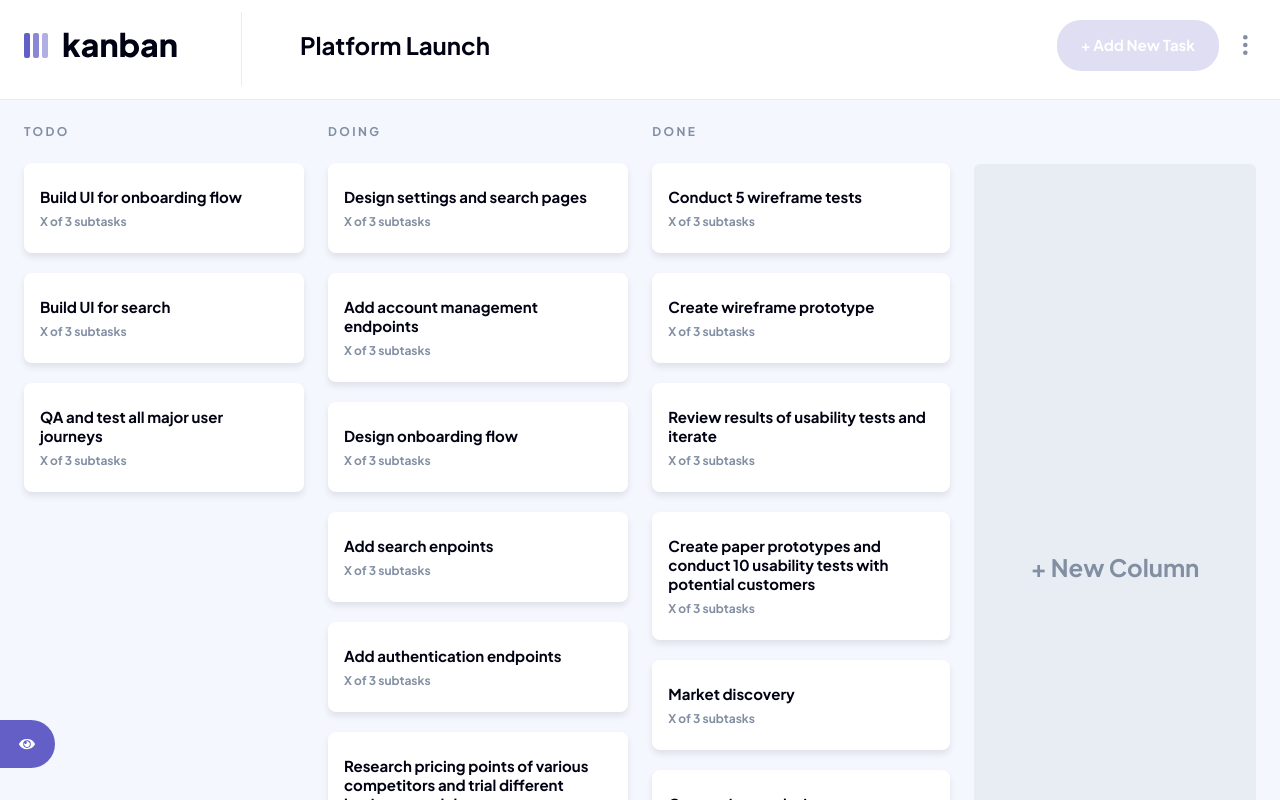
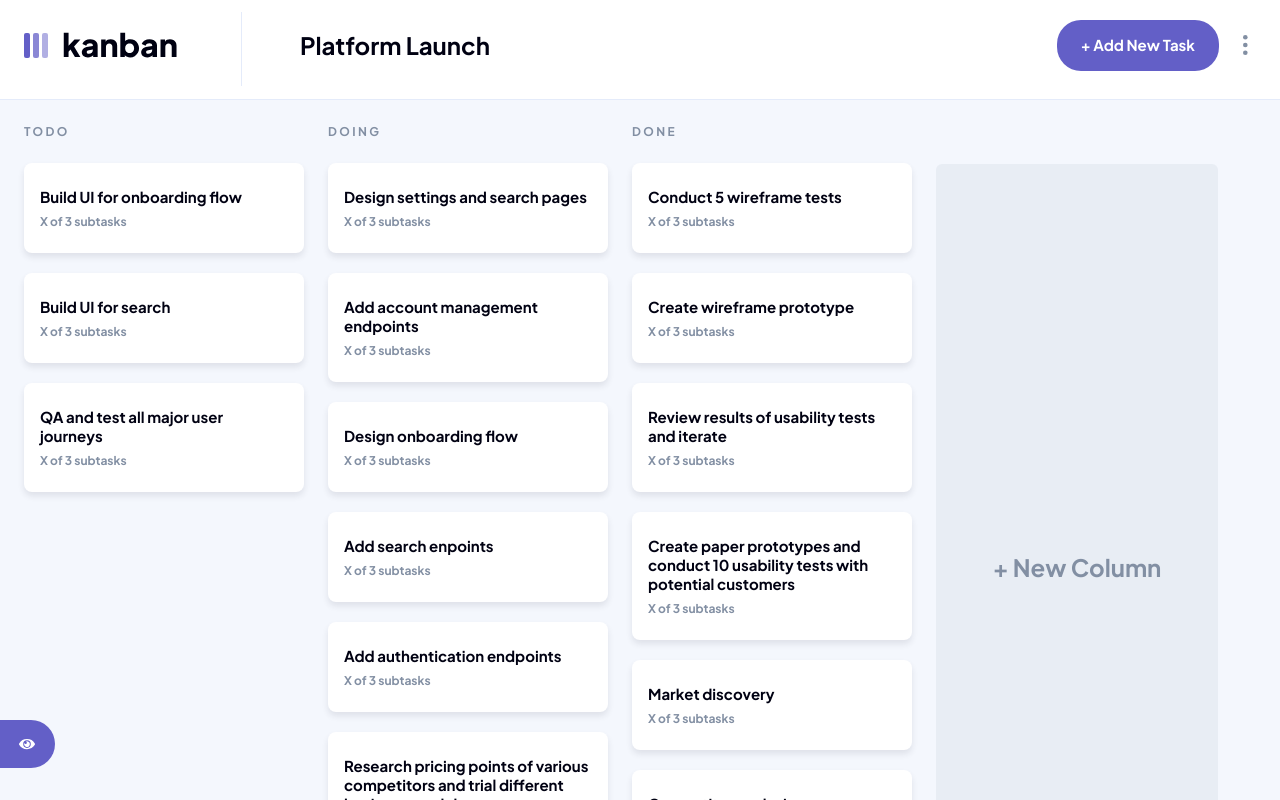
Before and after one commit to BBualdo/kanban-task-manager, a Next.js app: page / in a window 1280 px wide. Built offline with nearby package versions, Linux system fonts and the light colour scheme.

Commit message:
Conditionally renders Feed content

```diff
--- a/app/components/Column.tsx
+++ b/app/components/Column.tsx
@@ -4,12 +4,11 @@ import Task from "./Task";
 import { v4 as uuidv4 } from "uuid";
 
 const Column = ({ columnName, tasks }: ColumnProps) => {
-  console.log(tasks);
   const taskElement = tasks.map((task) => (
     <Task key={uuidv4()} taskName={task.name} subtasks={task.subtasks} />
   ));
   return (
-    <div className="flex flex-col gap-6 min-w-[280px]">
+    <div className="flex flex-col gap-6 w-[280px]">
       <h4 className="uppercase text-medium_grey">{columnName}</h4>
       <div className="flex flex-col gap-5">{taskElement}</div>
     </div>
--- a/app/components/Feed.tsx
+++ b/app/components/Feed.tsx
@@ -1,8 +1,7 @@
-"use client";
 import { v4 as uuidv4 } from "uuid";
 
 import { useAppSelector } from "@/redux/store";
-import React, { useState } from "react";
+import React from "react";
 import Column from "./Column";
 
 const Feed = () => {
@@ -17,8 +16,6 @@ const Feed = () => {
     (state) => state.boardReducer.value.selectedBoard
   );
 
-  const [isEmpty, setIsEmpty] = useState(false);
-
   const columnElement = selectedBoard.columns!.map((column) => (
     <Column key={uuidv4()} columnName={column.name} tasks={column.tasks} />
   ));
@@ -31,7 +28,7 @@ const Feed = () => {
         isSidebarShown ? "ml-[300px]" : ""
       } h-screen`}
     >
-      {isEmpty && (
+      {selectedBoard.columns.length === 0 ? (
         <div className="flex flex-col items-center justify-center h-full gap-8">
           <h2 className="text-medium_grey">
             This board is empty. Create a new column to get started.
@@ -40,8 +37,7 @@ const Feed = () => {
             + Add New Column
           </button>
         </div>
-      )}
-      {!isEmpty && (
+      ) : (
         <div className="pt-6 pb-13 px-6 flex gap-6">
           {columnElement}
           <button
--- a/app/components/Header.tsx
+++ b/app/components/Header.tsx
@@ -61,7 +61,10 @@ const Header = () => {
           </h1>
         </div>
         <div className="flex items-center gap-6">
-          <button disabled className="btn btn-primary-lg px-6">
+          <button
+            disabled={selectedBoard.columns.length === 0}
+            className="btn btn-primary-lg px-6"
+          >
             + Add New Task
           </button>
           <svg
--- a/app/components/Modals/AddBoard.tsx
+++ b/app/components/Modals/AddBoard.tsx
@@ -15,6 +15,7 @@ const AddBoard = (props: { isLight: boolean; onClose: () => void }) => {
     if (event.key === "Enter") {
       addNewBoard({
         name: boardNameInput.current!.value,
+        columns: [],
       });
     } else {
       return;
@@ -64,6 +65,7 @@ const AddBoard = (props: { isLight: boolean; onClose: () => void }) => {
               name: boardNameInput.current?.value
                 ? boardNameInput.current.value
                 : `New Board #${DUMMY_BOARDS.length + 1}`,
+              columns: [],
             })
           }
           className="btn btn-primary-sm mt-6"
--- a/ts/types.ts
+++ b/ts/types.ts
@@ -24,7 +24,7 @@ export interface BoardColumnInterface {
 
 export interface BoardInterface {
   name: string;
-  columns?: BoardColumnInterface[];
+  columns: BoardColumnInterface[];
 }
 
 export interface ModalProps {
```
